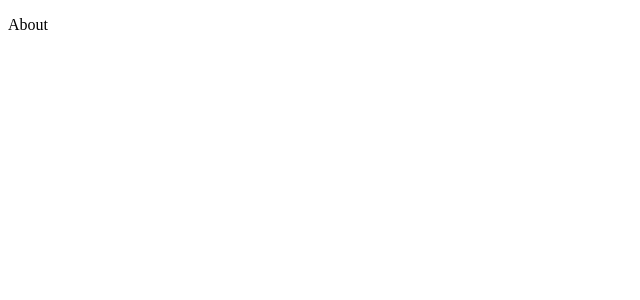
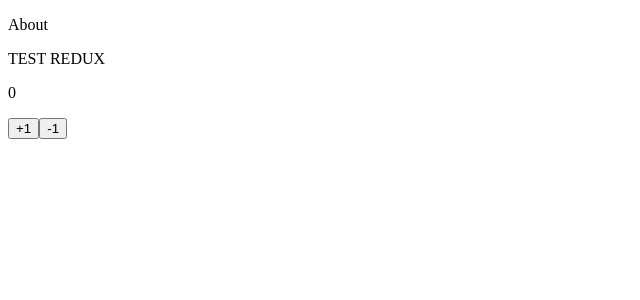
Before and after one commit to multiplayground/ceres-frontend, a React (Create React App) app: page /about in a window 1280 px wide. Shown: the top 300 px of the page, without its empty margins (0-640 px from the left). Built offline with nearby package versions, Linux system fonts and the light colour scheme.

Commit message:
feat: add redux

```diff
--- a/package.json
+++ b/package.json
@@ -41,8 +41,10 @@
     "@material-ui/icons": "^4.2.1",
     "react": "^16.9.0",
     "react-dom": "^16.9.0",
+    "react-redux": "^7.1.0",
     "react-router-dom": "^5.0.1",
-    "react-scripts": "3.0.1"
+    "react-scripts": "3.0.1",
+    "redux": "^4.0.4"
   },
   "devDependencies": {
     "@commitlint/cli": "^8.1.0",
--- a/src/pages/About/About.jsx
+++ b/src/pages/About/About.jsx
@@ -1,9 +1,28 @@
 import React from 'react';
+import { useDispatch, useSelector } from 'react-redux';
 
 export default function About() {
+  const count = useSelector(state => state.counter);
+  const dispatch = useDispatch();
+
+  function inc() {
+    dispatch({ type: 'INC_COUNT' });
+  }
+
+  function dec() {
+    dispatch({ type: 'DEC_COUNT' });
+  }
   return (
     <div>
       <p>About</p>
+      <p>TEST REDUX</p>
+      <p>{count}</p>
+      <button type="button" onClick={inc}>
+        +1
+      </button>
+      <button type="button" onClick={dec}>
+        -1
+      </button>
     </div>
   );
 }
--- /dev/null
+++ b/src/redux/configureStore.js
@@ -0,0 +1,6 @@
+import { createStore, combineReducers } from 'redux';
+import counter from './reducers/counter';
+
+const rootReducer = combineReducers({ counter });
+const store = createStore(rootReducer);
+export default store;
--- /dev/null
+++ b/src/redux/reducers/counter.js
@@ -0,0 +1,25 @@
+const INC_COUNT = 'INC_COUNT';
+const DEC_COUNT = 'DEC_COUNT';
+
+export function incCount() {
+  return {
+    type: INC_COUNT
+  };
+}
+
+export function deleteListItem() {
+  return {
+    type: DEC_COUNT
+  };
+}
+
+export default function reducer(state = 0, action) {
+  switch (action.type) {
+    case INC_COUNT:
+      return state + 1;
+    case DEC_COUNT:
+      return state - 1;
+    default:
+      return state;
+  }
+}
```
Also changed, not shown: src/App.jsx (+7 -3 lines), 1 other file (tests, documents, lock files or other folders).
